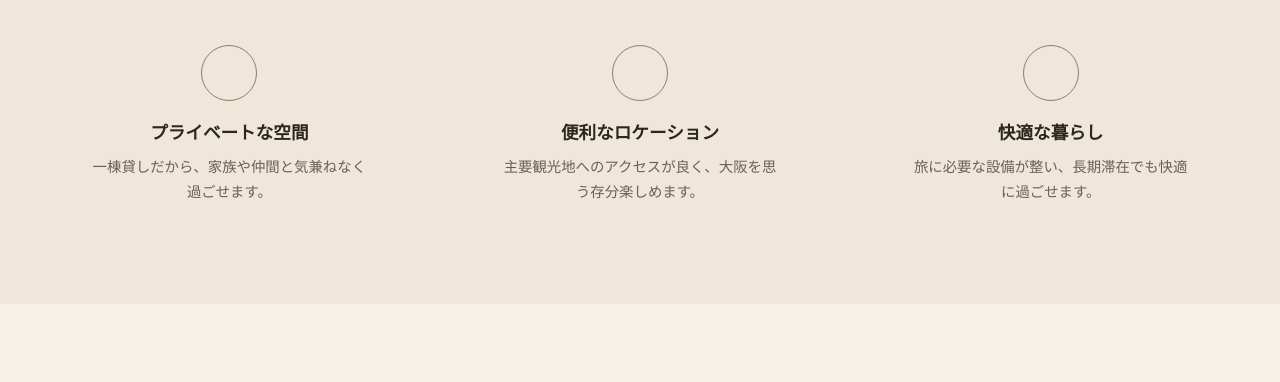
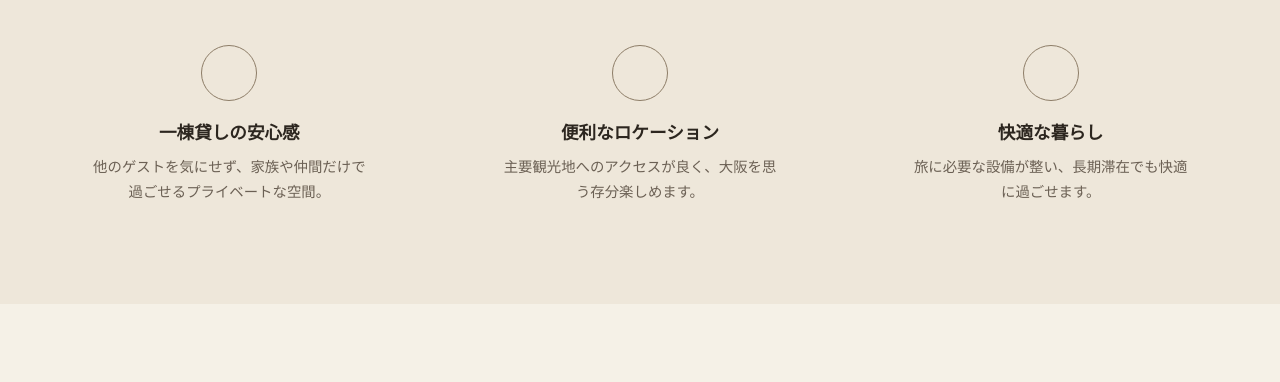
Before and after one commit to Yusei-JP-Dev/Yuisei-Web, a plain HTML site: page index.html in a window 1280 px wide. Shown: the part 2175-2557 px from the top of the page. Drawn offline with Linux system fonts and the light colour scheme.

Commit message:
change img

```diff
--- a/index.html
+++ b/index.html
@@ -234,8 +234,8 @@
         <ul class="feature-list">
           <li class="feature-item">
             <span class="feature-item__icon" aria-hidden="true"><!-- TODO: house icon --></span>
-            <h3 class="feature-item__title">プライベートな空間</h3>
-            <p class="feature-item__description">一棟貸しだから、家族や仲間と気兼ねなく過ごせます。</p>
+            <h3 class="feature-item__title">一棟貸しの安心感</h3>
+            <p class="feature-item__description">他のゲストを気にせず、家族や仲間だけで過ごせるプライベートな空間。</p>
           </li>
           <li class="feature-item">
             <span class="feature-item__icon" aria-hidden="true"><!-- TODO: pin icon --></span>
```
Also changed, not shown: assets/osaka/streetscape_1 - コピー.jpg (added), assets/osaka/streetscape_1.jpg.
